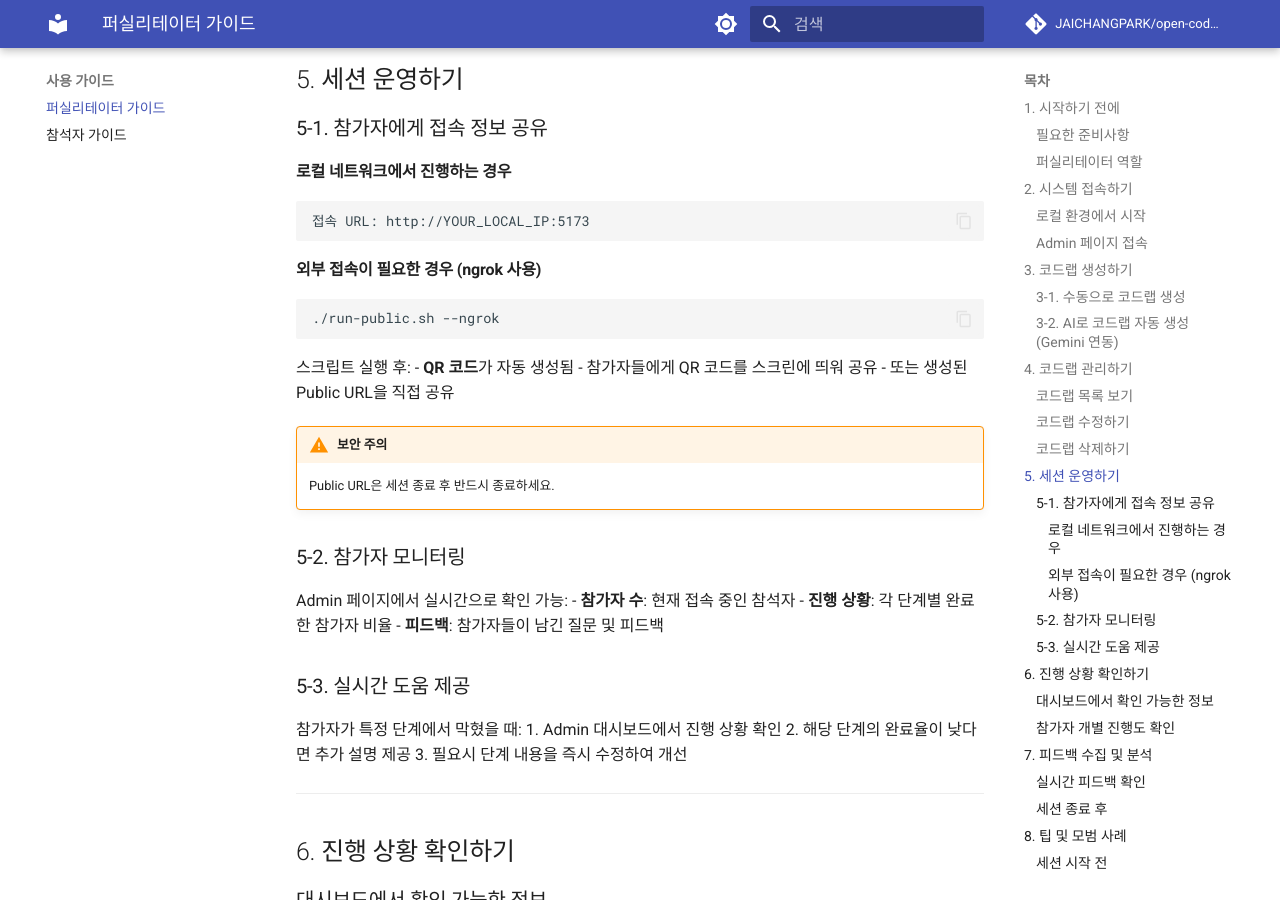
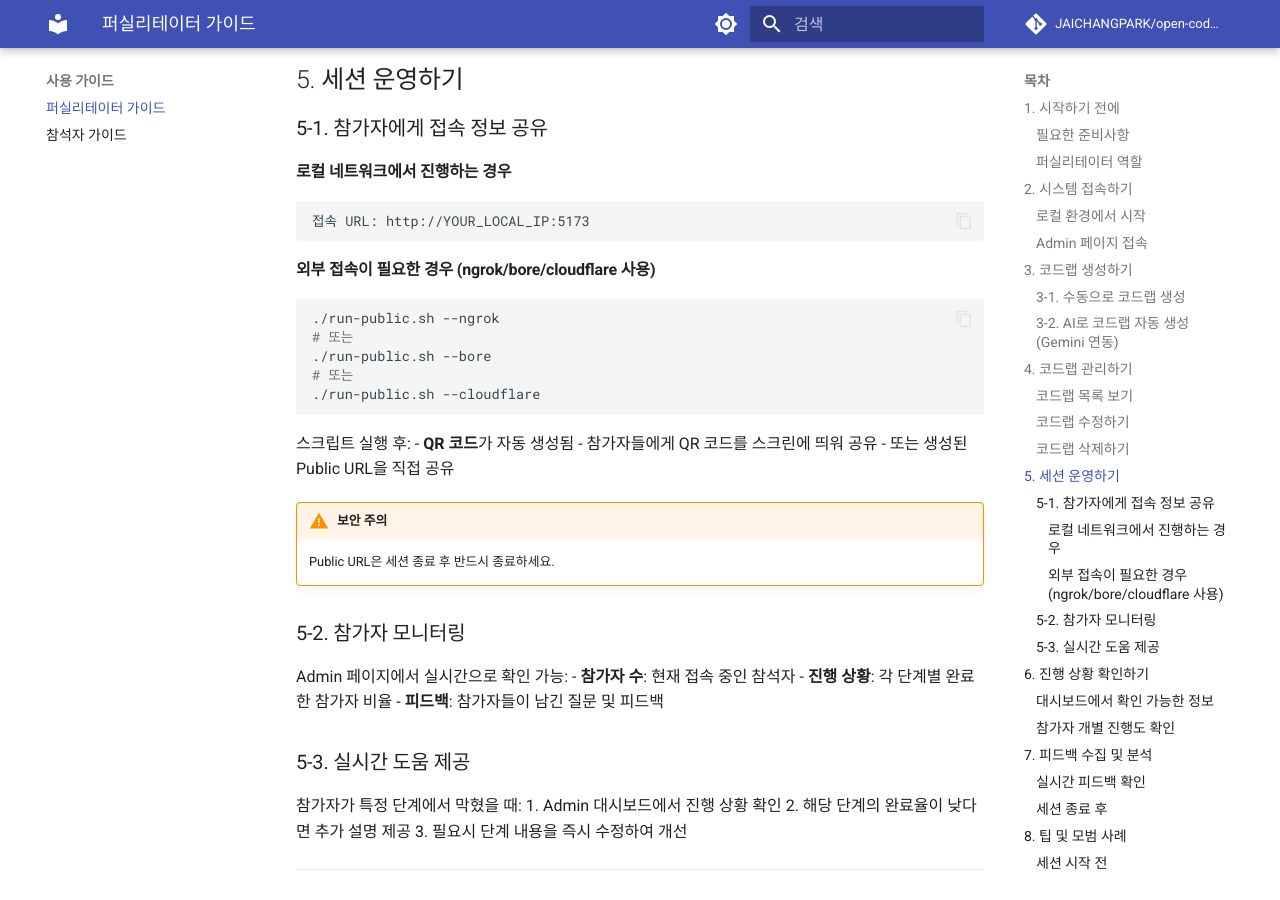
Before and after one commit to JAICHANGPARK/open-codelabs, an MkDocs documentation site: the page built from docs/user-guide/facilitator.md, in a window 1280 px wide and 900 px high, scrolled down 2881 px. Built offline with MkDocs 1.6.1 and Material for MkDocs 9.7.7, drawn with Linux system fonts in a browser that asks for light colours; comment, search, counter and statistics services are not loaded; the version menu is left out.

Commit message:
Update facilitator.md

````diff
--- a/docs/user-guide/facilitator.md
+++ b/docs/user-guide/facilitator.md
@@ -108,9 +108,13 @@ docker-compose up --build
 접속 URL: http://YOUR_LOCAL_IP:5173
 ```
 
-#### 외부 접속이 필요한 경우 (ngrok 사용)
+#### 외부 접속이 필요한 경우 (ngrok/bore/cloudflare 사용)
 ```bash
 ./run-public.sh --ngrok
+# 또는
+./run-public.sh --bore
+# 또는
+./run-public.sh --cloudflare
 ```
 
 스크립트 실행 후:
````
